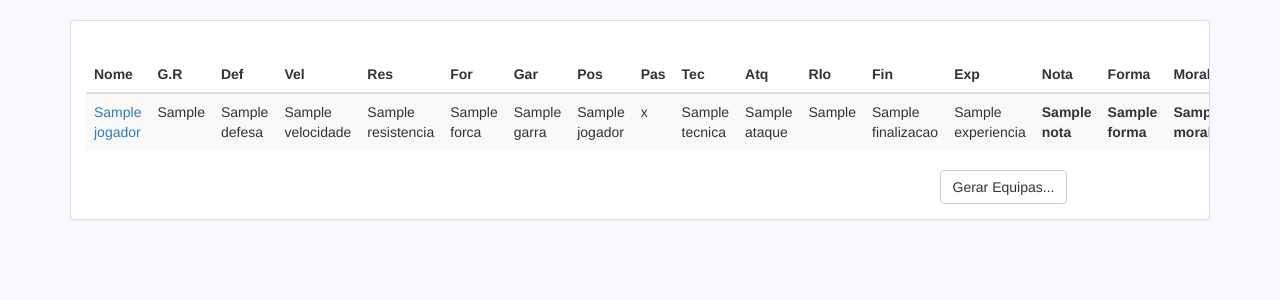
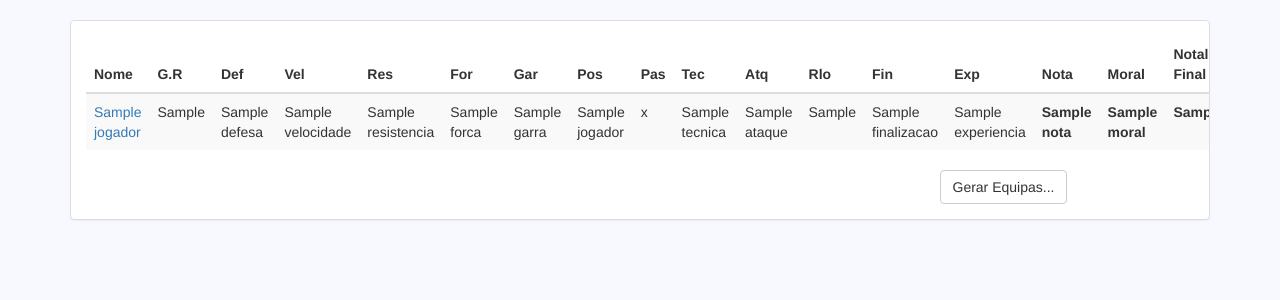
Before and after one commit to mafmartins/futebola, a Django app: template templates/futebola/gerarEquipas.html in a window 1280 px wide. Shown: the part 52-352 px from the top of the page. Run offline with Django 3.2, Linux system fonts and the light colour scheme; the template is opened without the code that fills it: most values are stand-ins (such as "Sample title", 1, 10 or a date in 2020); some libraries are stand-ins or nearby versions.

Commit message:
Removida a forma

```diff
--- a/models.py
+++ b/models.py
@@ -407,7 +407,7 @@ class Jogador(models.Model):
         return round(pontos_vitorias + pontos_rank)
 
     def nota_final(self):
-        return self.nota() + self.forma() + self.moral()
+        return self.nota() + self.moral()
 
     @staticmethod
     def media_idades():
--- a/templates/futebola/gerarEquipas.html
+++ b/templates/futebola/gerarEquipas.html
@@ -25,7 +25,6 @@
                                 <th>Fin</th>
                                 <th>Exp</th>
                                 <th>Nota</th>
-                                <th>Forma</th>
                                 <th>Moral</th>
                                 <th>Notal Final</th>
                                 <th style="text-align:center;">Sel.</th>
@@ -49,11 +48,10 @@
                                 <td>{{ jogador.finalizacao }}</td>
                                 <td>{{ jogador.experiencia }}</td>
                                 <td><b>{{ jogador.nota }}</b></td>
-                                <td><b>{{ jogador.forma }}</b></td>
                                 <td><b>{{ jogador.moral }}</b></td>
                                 <td><b>{{ jogador.nota_final }}</b></td>
                                 <td style="text-align:center;"><input id="{{ jogador.jogador_id }}" type="checkbox"
-                                        name="{{ jogador.jogador_id }}" value="{{ jogador.nota }}"></td>
+                                        name="{{ jogador.jogador_id }}" value="{{ jogador.nota_final }}"></td>
                             </tr>
                             {% endfor %}
                         </tbody>
```
